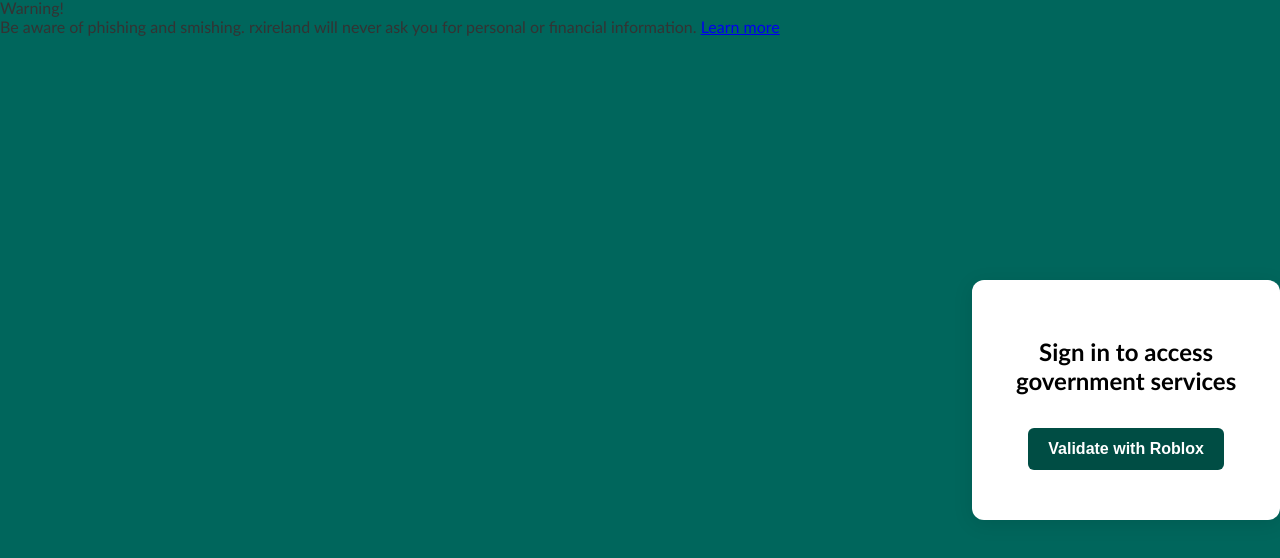
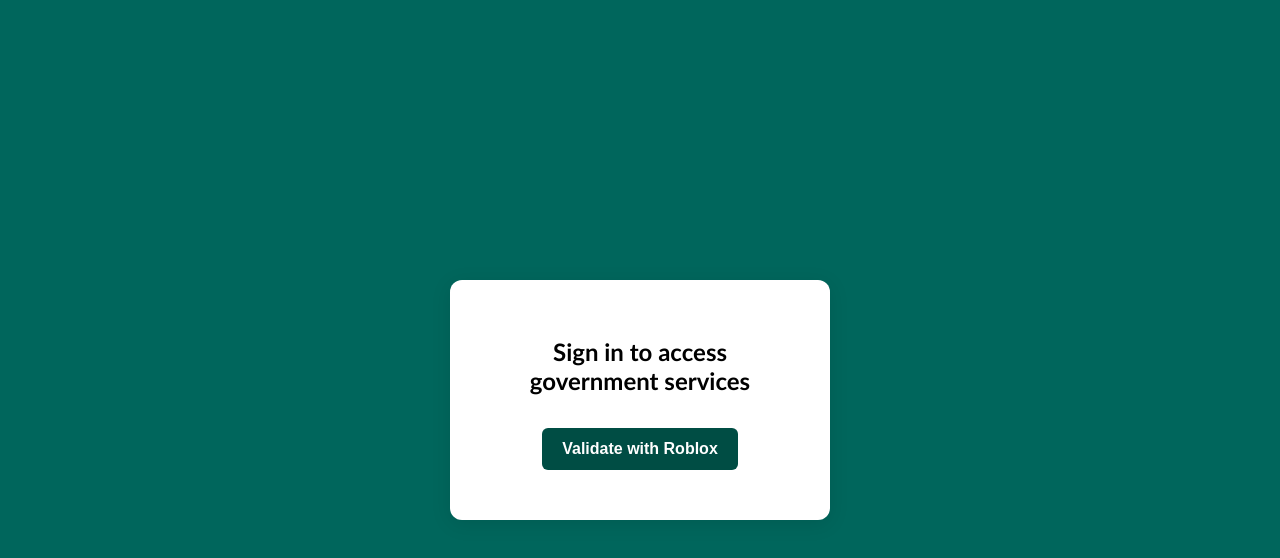
Before and after one commit to celtzop/govie-main, a website: page public/pages/signin.html in a window 1280 px wide. Drawn offline with Linux system fonts and the light colour scheme.

Commit message:
Update signin.html

```diff
--- a/public/pages/signin.html
+++ b/public/pages/signin.html
@@ -66,34 +66,9 @@
         .roblox-button:active {
             transform: translateY(1px);
         }
-        .o-headerSection{
-            margin:0 auto;width:1170px;height:inherit;display:table
-        }
-
-         .o-headerSection{
-             width:100%
-         }
     </style>
 </head>
 <body>
-
-<div class="o-headerSection">
-                    <div id="fraudAlertContainer" class="t-alert-container">
-                        <div class="alert-title-section alert-title-section--one">
-                            <div class="alert-text-large"><span class="alert-bold">Warning!</span></div>
-                        </div>
-                        <div class="alert-section">
-                            <div>
-                                <span>
-                                    Be aware of phishing and smishing. rxireland will never ask you for personal or financial information.
-                                    <a id="securityLink" class="security-page-linkText" data-googletaglabel="Fraud alert banner - FAQ link" href="https://rxireland.org/">
-                                        Learn more
-                                    </a>
-                                </span>
-                            </div>
-                        </div>
-                    </div>
-                </div>
 
 <div class="signin-container">
     <h2>Sign in to access government services</h2>
```
